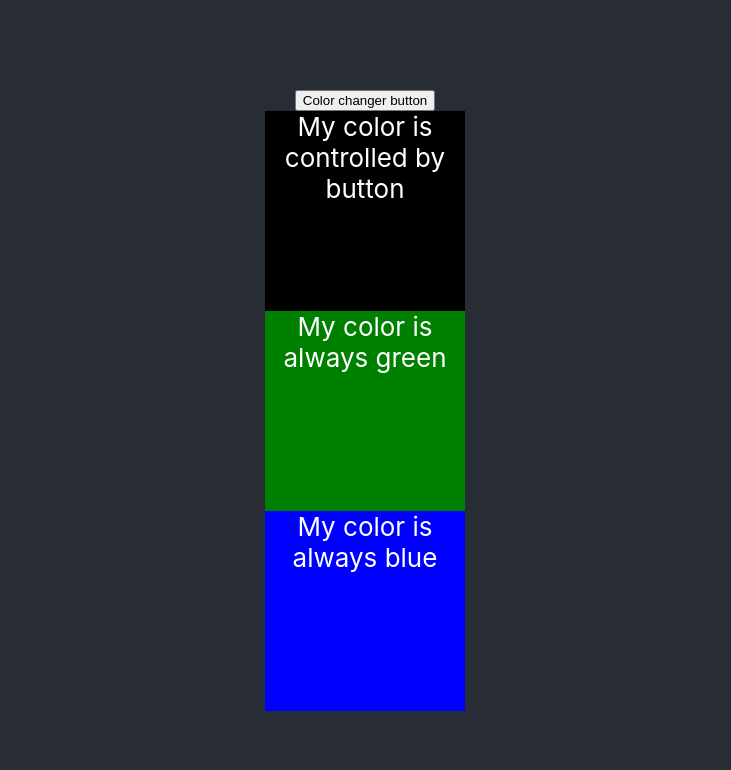
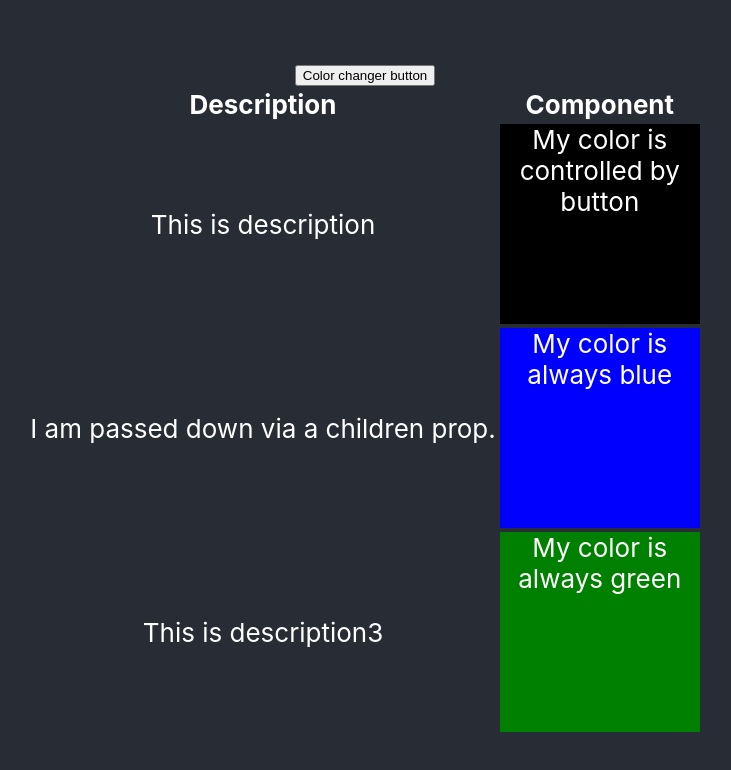
Before and after one commit to jmtoung/react-perf, a React (Create React App) app: page /render in a window 1280 px wide. Shown: the top 770 px of the page, without its empty margins (275-1006 px from the left). Built offline with nearby package versions, Linux system fonts and the light colour scheme.

Commit message:
Refactor to use table

```diff
--- a/src/pages/render/RenderRoot.tsx
+++ b/src/pages/render/RenderRoot.tsx
@@ -4,14 +4,16 @@ const COLORS = ['black', 'red', 'orange', 'yellow', 'green', 'blue'];
 
 export function RenderRoot() {
   return (
-    <Container>
+    <Table>
       <StableChildren />
-    </Container>
+    </Table>
   );
 }
 
-function Container({ children }: { children: React.ReactNode }) {
+function Table({ children }: { children: React.ReactNode }) {
   const [colorIndex, setColorIndex] = useState(0);
+
+  const selectedColor = COLORS[colorIndex];
 
   return (
     <>
@@ -22,14 +24,47 @@ function Container({ children }: { children: React.ReactNode }) {
       >
         Color changer button
       </button>
-      <ColorBox color={COLORS[colorIndex]} />
-      <UnrelatedChild />
-      {children}
+
+      <table>
+        <thead>
+          <tr>
+            <th>Description</th>
+            <th>Component</th>
+          </tr>
+        </thead>
+        <tbody>
+          <TableRow
+            cell1={<div>This is description</div>}
+            cell2={<ColorBox color={selectedColor} />}
+          />
+          {children}
+          <TableRow
+            cell1={<div>This is description3</div>}
+            cell2={<UnrelatedChild />}
+          />
+        </tbody>
+      </table>
     </>
   );
 }
 
+function TableRow({
+  cell1,
+  cell2,
+}: {
+  cell1: React.ReactNode;
+  cell2: React.ReactNode;
+}) {
+  return (
+    <tr>
+      <td>{cell1}</td>
+      <td>{cell2}</td>
+    </tr>
+  );
+}
+
 function ColorBox({ color }: { color: string }) {
+  console.log('Rendering ColorBox with', color);
   return (
     <div style={{ height: 200, width: 200, backgroundColor: color }}>
       My color is controlled by button
@@ -38,6 +73,7 @@ function ColorBox({ color }: { color: string }) {
 }
 
 function UnrelatedChild() {
+  console.log('Rendering UnrelatedChild');
   return (
     <div style={{ height: 200, width: 200, backgroundColor: 'green' }}>
       My color is always green
@@ -46,9 +82,15 @@ function UnrelatedChild() {
 }
 
 function StableChildren() {
+  console.log('Rendering StableChildren');
   return (
-    <div style={{ height: 200, width: 200, backgroundColor: 'blue' }}>
-      My color is always blue
-    </div>
+    <tr>
+      <td>I am passed down via a children prop.</td>
+      <td>
+        <div style={{ height: 200, width: 200, backgroundColor: 'blue' }}>
+          My color is always blue
+        </div>
+      </td>
+    </tr>
   );
 }
```
